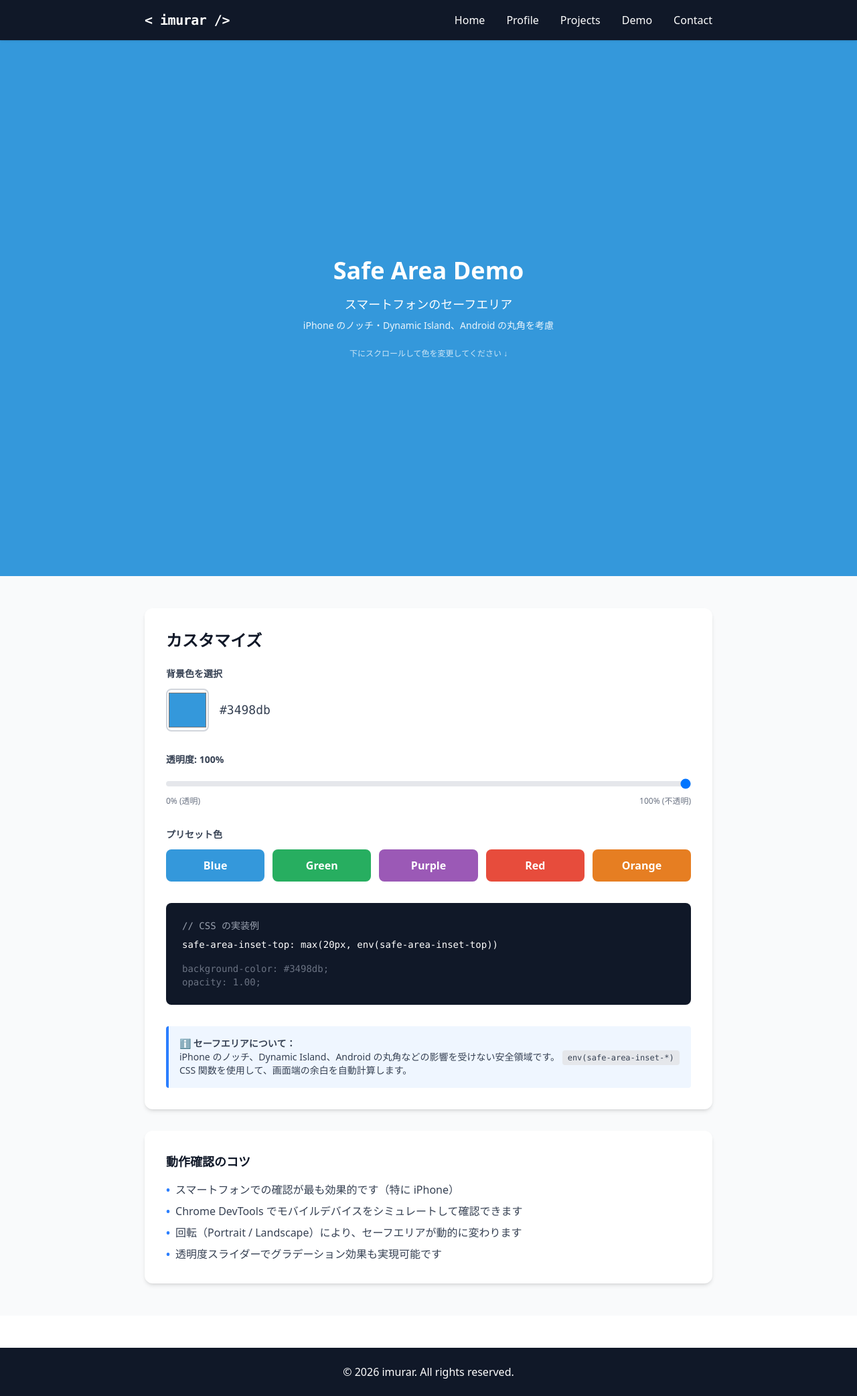
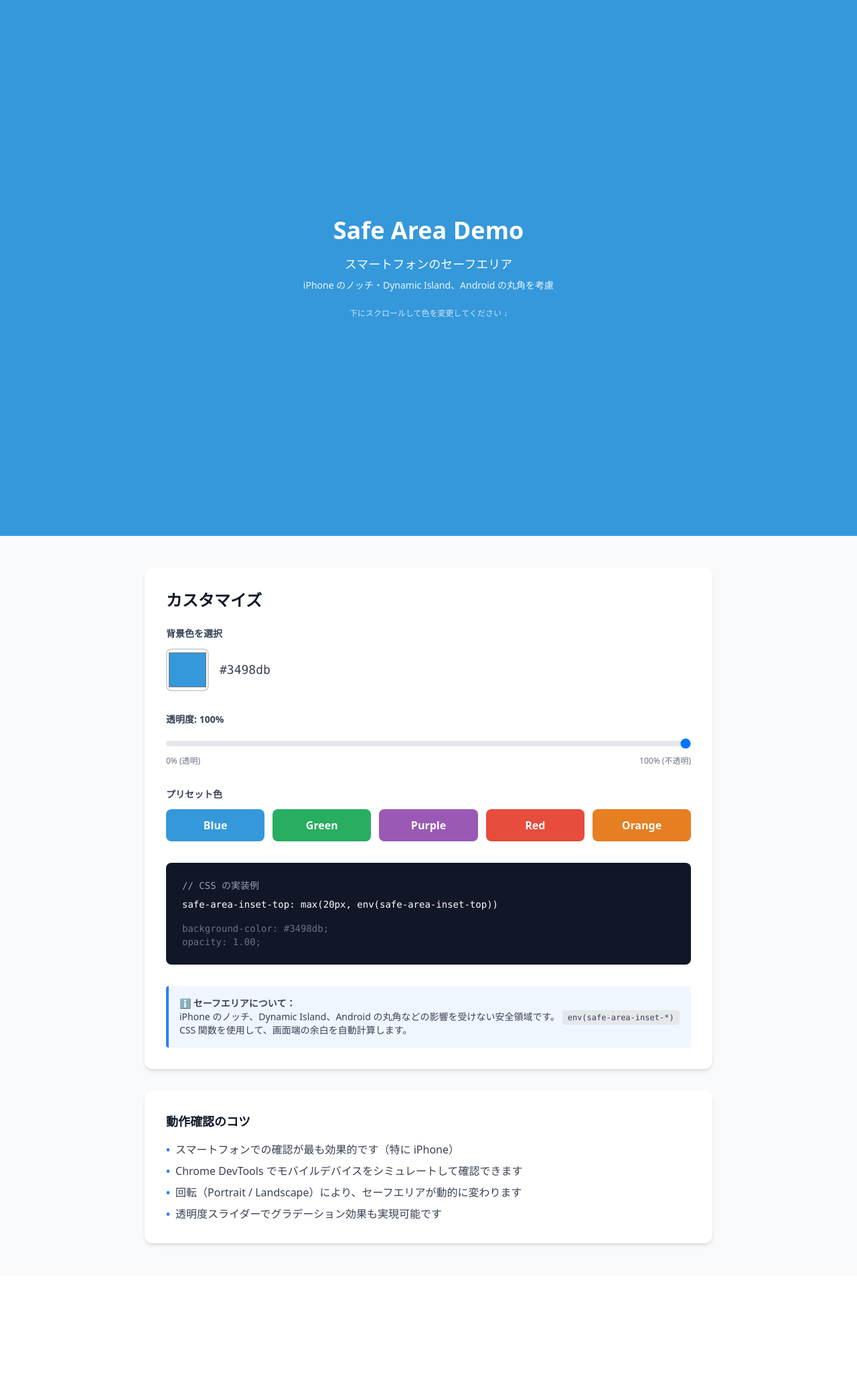
Before and after one commit to imurar/imurar-portfolio, a Vue app: page /#/demo/safe-area in a window 1280 px wide. Shown: the whole page at 67% size. After the commit the page ends 1904 px from the top, so only its background shows below. Built offline with nearby package versions, Linux system fonts and the light colour scheme.

Commit message:
[fix] セーフエリアデモページでのヘッダーフッダー処理修正

```diff
--- a/src/App.vue
+++ b/src/App.vue
@@ -1,7 +1,7 @@
 <template>
   <div class="flex flex-col min-h-screen bg-white text-gray-900">
     <!-- ナビゲーション -->
-    <header class="bg-gray-900 text-white shadow sticky top-0 z-50">
+    <header v-if="$route.path !== '/demo/safe-area'" class="bg-gray-900 text-white shadow sticky top-0 z-50">
       <nav class="max-w-4xl mx-auto px-6 py-4 flex justify-between items-center">
         <router-link to="/" class="text-xl font-bold hover:text-gray-300 transition font-mono tracking-tight whitespace-nowrap">&lt; imurar /&gt;</router-link>
 
@@ -39,7 +39,7 @@
     <router-view />
 
     <!-- フッター -->
-    <footer class="bg-gray-900 text-white text-center py-6 mt-12">
+    <footer v-if="$route.path !== '/demo/safe-area'" class="bg-gray-900 text-white text-center py-6 mt-12">
       <p>&copy; 2026 imurar. All rights reserved.</p>
     </footer>
   </div>
```
